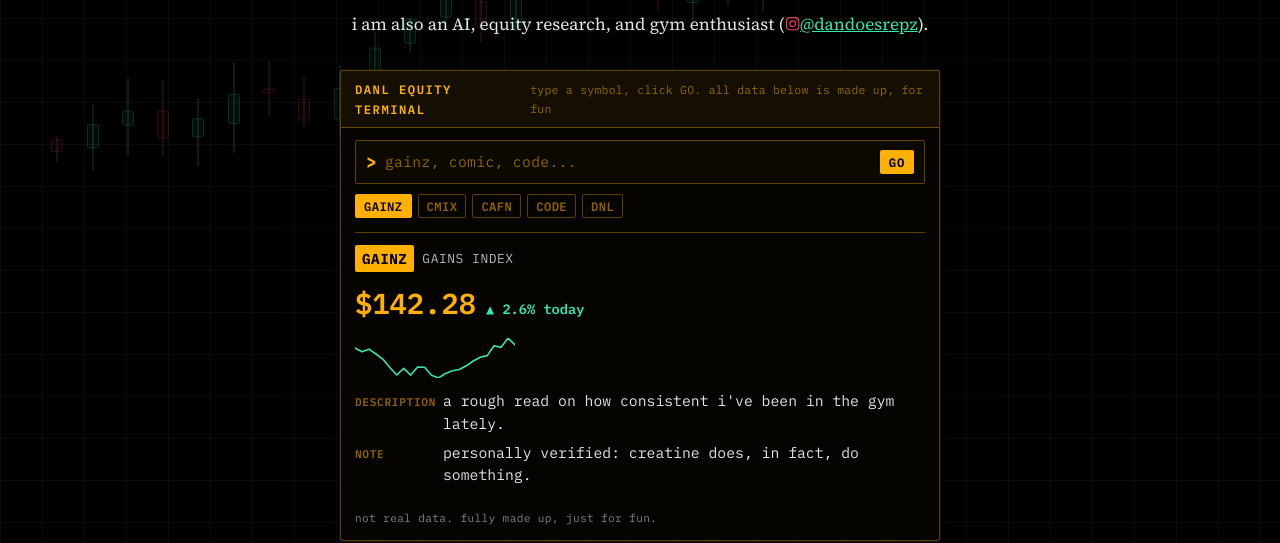
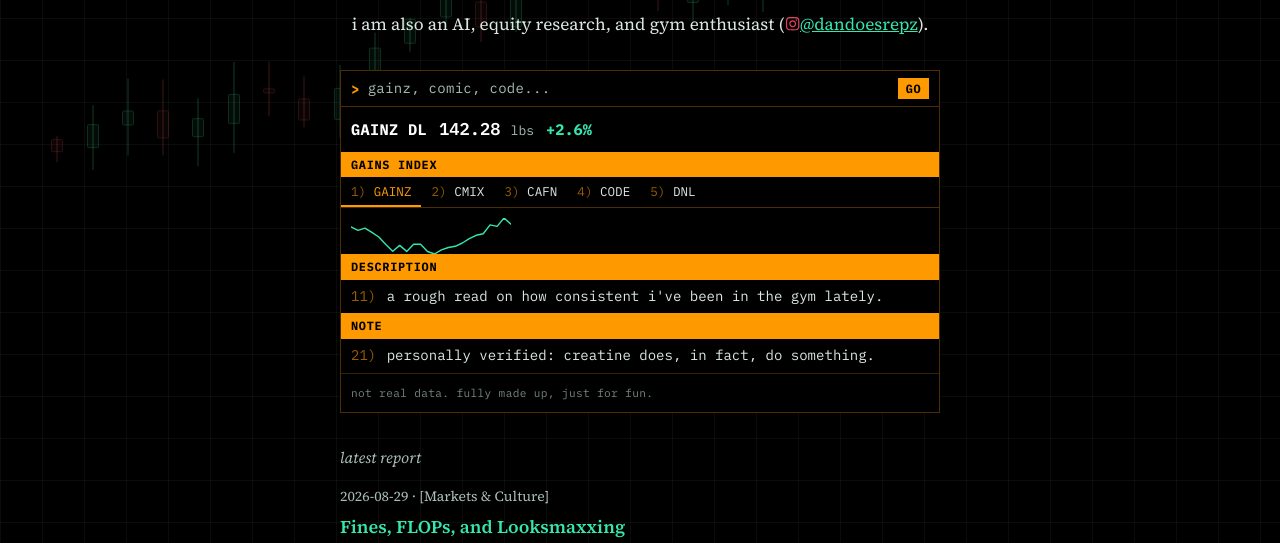
Before and after one commit to McMuf/daniellei.com, a React (Vite) app: page / in a window 1280 px wide. Shown: the part 276-819 px from the top of the page. Built offline with nearby package versions, Linux system fonts and the light colour scheme; no server answers.

Commit message:
match terminal to real bloomberg layout: amber bars, numbered tabs, drop live badge, fix units

```diff
--- a/src/App.css
+++ b/src/App.css
@@ -267,47 +267,22 @@ main {
 }
 
 .market-terminal {
-  --amber: #ffb000;
-  --amber-dim: rgba(255, 176, 0, 0.55);
-  --amber-line: rgba(255, 176, 0, 0.35);
+  --amber: #ff9900;
+  --amber-dim: rgba(255, 153, 0, 0.6);
+  --amber-line: rgba(255, 153, 0, 0.3);
   margin: 30px 0;
   border: 1px solid var(--amber-line);
-  border-radius: 3px;
-  background: #050400;
+  background: #000;
   font-family: 'IBM Plex Mono', var(--font-mono);
-  box-shadow: 0 0 0 1px rgba(255, 176, 0, 0.08), 0 20px 50px rgba(0, 0, 0, 0.5);
+  font-size: 0.8rem;
 }
 
-.mt-topbar {
-  display: flex;
-  align-items: baseline;
-  justify-content: space-between;
-  gap: 10px;
-  padding: 8px 14px;
-  border-bottom: 1px solid var(--amber-line);
-  background: rgba(255, 176, 0, 0.06);
-}
-.mt-topbar-label {
-  font-size: 0.68rem;
-  font-weight: 600;
-  letter-spacing: 0.12em;
-  color: var(--amber);
-}
-.mt-topbar-hint {
-  font-size: 0.64rem;
-  color: var(--amber-dim);
-  letter-spacing: 0.02em;
-}
-
-.mt-prompt {
+.mt-cmdbar {
   display: flex;
   align-items: center;
   gap: 8px;
-  margin: 12px 14px 0;
-  border: 1px solid var(--amber-line);
-  border-radius: 2px;
   padding: 6px 10px;
-  background: rgba(255, 176, 0, 0.03);
+  border-bottom: 1px solid var(--amber-line);
 }
 .mt-caret { color: var(--amber); font-weight: 700; }
 .mt-input {
@@ -316,129 +291,95 @@ main {
   border: none;
   outline: none;
   font-family: 'IBM Plex Mono', var(--font-mono);
-  font-size: 0.82rem;
+  font-size: 0.78rem;
   letter-spacing: 0.02em;
-  color: var(--amber);
+  color: #fff;
   text-transform: uppercase;
 }
-.mt-input::placeholder { color: var(--amber-dim); text-transform: none; }
+.mt-input::placeholder { color: var(--muted); text-transform: none; }
 
 .mt-go {
   font-family: 'IBM Plex Mono', var(--font-mono);
-  font-size: 0.68rem;
+  font-size: 0.66rem;
+  font-weight: 700;
+  letter-spacing: 0.04em;
+  color: #000;
+  background: var(--amber);
+  border: none;
+  padding: 3px 8px;
+  cursor: pointer;
+}
+.mt-go:hover { background: #ffb333; }
+
+.mt-tickerrow {
+  display: flex;
+  align-items: baseline;
+  flex-wrap: wrap;
+  gap: 12px;
+  padding: 8px 10px;
+}
+.mt-ticker { font-size: 0.85rem; font-weight: 700; color: #fff; letter-spacing: 0.02em; }
+.mt-ticker a { color: inherit; text-decoration: none; }
+.mt-ticker a:hover { text-decoration: underline; }
+.mt-price { font-size: 0.95rem; font-weight: 600; color: #fff; }
+.mt-unit { font-size: 0.72rem; font-weight: 400; color: var(--muted); }
+.mt-price-loading { color: var(--muted); letter-spacing: 0.1em; }
+.mt-change { font-size: 0.85rem; font-weight: 700; }
+.mt-change.up { color: var(--accent); }
+.mt-change.down { color: #eb5757; }
+
+.mt-bar {
+  background: var(--amber);
+  color: #000;
+  font-size: 0.66rem;
   font-weight: 700;
   letter-spacing: 0.06em;
-  color: #050400;
-  background: var(--amber);
-  border: none;
-  border-radius: 2px;
-  padding: 4px 9px;
-  cursor: pointer;
+  padding: 3px 10px;
 }
-.mt-go:hover { background: #ffc640; }
 
-.mt-picks {
-  margin: 10px 14px 0;
+.mt-tabs {
   display: flex;
   flex-wrap: wrap;
-  gap: 6px;
+  border-bottom: 1px solid var(--amber-line);
 }
-.mt-pick {
+.mt-tab {
   cursor: pointer;
   font-family: 'IBM Plex Mono', var(--font-mono);
-  font-size: 0.68rem;
-  font-weight: 600;
-  letter-spacing: 0.03em;
-  color: var(--amber-dim);
+  font-size: 0.7rem;
+  color: var(--fg);
   background: none;
-  border: 1px solid var(--amber-line);
-  border-radius: 2px;
-  padding: 3px 8px;
+  border: none;
+  border-bottom: 2px solid transparent;
+  padding: 6px 10px;
 }
-.mt-pick:hover { color: var(--amber); border-color: var(--amber); }
-.mt-pick.active { color: #050400; background: var(--amber); border-color: var(--amber); }
+.mt-tab-num { color: var(--amber-dim); }
+.mt-tab:hover { color: var(--amber); }
+.mt-tab.active { color: var(--amber); border-bottom-color: var(--amber); }
 
 .mt-notfound {
-  margin: 10px 14px 0;
+  padding: 8px 10px 0;
   font-size: 0.72rem;
   color: #eb5757;
   letter-spacing: 0.02em;
 }
 
-.mt-card { margin: 14px; padding-top: 12px; border-top: 1px solid var(--amber-line); }
+.mt-spark { display: block; padding: 10px 10px 0; box-sizing: content-box; }
 
-.mt-card-head {
-  display: flex;
-  align-items: center;
-  gap: 8px;
+.mt-row {
+  padding: 6px 10px;
+  font-size: 0.78rem;
+  color: var(--fg);
+  line-height: 1.55;
 }
-.mt-ticker {
-  font-size: 0.8rem;
-  font-weight: 700;
-  letter-spacing: 0.03em;
-  color: #050400;
-  background: var(--amber);
-  padding: 2px 7px;
-  border-radius: 2px;
-}
-.mt-ticker a { color: inherit; text-decoration: none; }
-.mt-ticker a:hover { text-decoration: underline; }
-.mt-name {
-  font-size: 0.72rem;
-  color: var(--muted);
-  text-transform: uppercase;
-  letter-spacing: 0.04em;
-}
-.mt-pts { font-size: 0.85rem; font-weight: 400; color: var(--amber-dim); }
-
-.mt-live {
-  margin-left: auto;
-  font-size: 0.64rem;
-  letter-spacing: 0.04em;
-  text-transform: uppercase;
-  color: var(--muted);
-}
-.mt-live.ready { color: var(--accent); }
-.mt-live.error { color: #eb5757; }
-
-.mt-price-loading { color: var(--amber-dim); letter-spacing: 0.1em; }
-
-.mt-price-row {
-  margin-top: 8px;
-  display: flex;
-  align-items: baseline;
-  gap: 10px;
-}
-.mt-price { font-size: 1.6rem; font-weight: 600; color: var(--amber); }
-.mt-change { font-size: 0.76rem; font-weight: 600; }
-.mt-change.up { color: var(--accent); }
-.mt-change.down { color: #eb5757; }
-
-.mt-spark { display: block; margin-top: 10px; }
-
-.mt-fields { margin-top: 12px; display: flex; flex-direction: column; gap: 6px; }
-.mt-field { display: flex; gap: 10px; align-items: baseline; }
-.mt-field-label {
-  flex-shrink: 0;
-  width: 78px;
-  font-size: 0.62rem;
-  font-weight: 600;
-  letter-spacing: 0.06em;
-  color: var(--amber-dim);
-}
-.mt-field-value { font-size: 0.82rem; color: var(--fg); line-height: 1.55; }
+.mt-row-num { color: var(--amber-dim); margin-right: 2px; }
 
 .mt-disclaimer {
-  padding: 8px 14px 12px;
+  padding: 10px;
+  border-top: 1px solid var(--amber-line);
   font-size: 0.62rem;
   letter-spacing: 0.03em;
   color: var(--muted);
   opacity: 0.7;
-}
-
-@media (max-width: 480px) {
-  .mt-field { flex-direction: column; gap: 2px; }
-  .mt-field-label { width: auto; }
 }
 
 .latest-report { margin-top: 32px; }
--- a/src/components/MarketTerminal.tsx
+++ b/src/components/MarketTerminal.tsx
@@ -2,7 +2,6 @@ import { useEffect, useMemo, useRef, useState } from 'react'
 import { TICKERS, type TickerEntry } from '../data/tickers'
 import { fetchGithubActivity, type GithubActivity } from '../lib/github'
 
-const QUICK_PICKS = ['GAINZ', 'CMIX', 'CAFN', 'CODE', 'DNL']
 const GITHUB_USERNAME = 'McMuf'
 
 function findTicker(query: string): TickerEntry | undefined {
@@ -47,7 +46,7 @@ function generateSpark(ticker: string, changePct: number, points = 24) {
 
 function Sparkline({ points, up }: { points: number[]; up: boolean }) {
   const w = 160
-  const h = 40
+  const h = 36
   const min = Math.min(...points)
   const range = Math.max(...points) - min || 1
   const d = points
@@ -60,7 +59,7 @@ function Sparkline({ points, up }: { points: number[]; up: boolean }) {
 
   return (
     <svg width={w} height={h} viewBox={`0 0 ${w} ${h}`} className="mt-spark" aria-hidden="true">
-      <path d={d} fill="none" stroke={up ? 'var(--accent)' : '#eb5757'} strokeWidth="1.6" strokeLinecap="round" strokeLinejoin="round" />
+      <path d={d} fill="none" stroke={up ? 'var(--accent)' : '#eb5757'} strokeWidth="1.4" strokeLinecap="round" strokeLinejoin="round" />
     </svg>
   )
 }
@@ -78,7 +77,7 @@ export default function MarketTerminal() {
   const [githubData, setGithubData] = useState<GithubActivity | null>(null)
 
   // Fetched once on mount (not just when CODE is selected) so it's already
-  // loaded by the time someone clicks the CODE chip.
+  // loaded by the time someone clicks the CODE tab.
   useEffect(() => {
     let cancelled = false
     fetchGithubActivity(GITHUB_USERNAME)
@@ -120,14 +119,15 @@ export default function MarketTerminal() {
     return () => window.clearInterval(id)
   }, [selected])
 
+  const displayPrice = isCode
+    ? codeIsLive ? githubData!.pushesThisWeek : Math.round(price)
+    : selected.isIndex
+      ? price.toLocaleString(undefined, { minimumFractionDigits: 2, maximumFractionDigits: 2 })
+      : price.toFixed(2)
+
   return (
     <div className="market-terminal">
-      <div className="mt-topbar">
-        <span className="mt-topbar-label">DANL EQUITY TERMINAL</span>
-        <span className="mt-topbar-hint">type a symbol, click GO. all data below is made up, for fun</span>
-      </div>
-
-      <div className="mt-prompt">
+      <div className="mt-cmdbar">
         <span className="mt-caret">&gt;</span>
         <input
           ref={inputRef}
@@ -141,15 +141,35 @@ export default function MarketTerminal() {
         <button type="button" className="mt-go" onClick={submit}>GO</button>
       </div>
 
-      <div className="mt-picks">
-        {QUICK_PICKS.map(t => (
+      <div className="mt-tickerrow">
+        <span className="mt-ticker">
+          {selected.url
+            ? <a href={selected.url} target="_blank" rel="noopener noreferrer">{selected.ticker} DL</a>
+            : `${selected.ticker} DL`}
+        </span>
+        {isCode && githubStatus === 'loading' ? (
+          <span className="mt-price mt-price-loading">···</span>
+        ) : (
+          <>
+            <span className="mt-price">{displayPrice} <span className="mt-unit">{selected.unit}</span></span>
+            <span className={`mt-change ${up ? 'up' : 'down'}`}>
+              {up ? '+' : ''}{displayChangePct.toFixed(1)}%
+            </span>
+          </>
+        )}
+      </div>
+
+      <div className="mt-bar">{selected.name.toUpperCase()}</div>
+
+      <div className="mt-tabs">
+        {TICKERS.map((t, i) => (
           <button
-            key={t}
+            key={t.ticker}
             type="button"
-            className={`mt-pick${selected.ticker === t ? ' active' : ''}`}
-            onClick={() => show(TICKERS.find(x => x.ticker === t)!)}
+            className={`mt-tab${selected.ticker === t.ticker ? ' active' : ''}`}
+            onClick={() => show(t)}
           >
-            {t}
+            <span className="mt-tab-num">{i + 1})</span> {t.ticker}
           </button>
         ))}
       </div>
@@ -158,59 +178,18 @@ export default function MarketTerminal() {
         <p className="mt-notfound">not found: "{notFound}". try one of the symbols above.</p>
       )}
 
-      <div className="mt-card">
-        <div className="mt-card-head">
-          <span className="mt-ticker">
-            {selected.url
-              ? <a href={selected.url} target="_blank" rel="noopener noreferrer">{selected.ticker}</a>
-              : selected.ticker}
-          </span>
-          <span className="mt-name">{selected.name}</span>
-          {isCode && (
-            <span className={`mt-live ${githubStatus}`}>
-              {githubStatus === 'ready' && '● live'}
-              {githubStatus === 'loading' && 'connecting...'}
-              {githubStatus === 'error' && 'offline, showing fallback'}
-            </span>
-          )}
-        </div>
-        <div className="mt-price-row">
-          {isCode && githubStatus === 'loading' ? (
-            <span className="mt-price mt-price-loading">···</span>
-          ) : (
-            <>
-              <span className="mt-price">
-                {isCode
-                  ? codeIsLive ? githubData!.pushesThisWeek : price.toFixed(0)
-                  : selected.isIndex
-                    ? price.toLocaleString(undefined, { minimumFractionDigits: 2, maximumFractionDigits: 2 })
-                    : `$${price.toFixed(2)}`}
-                {isCode && <span className="mt-pts"> pushes/wk</span>}
-                {selected.isIndex && <span className="mt-pts"> pts</span>}
-              </span>
-              <span className={`mt-change ${up ? 'up' : 'down'}`}>
-                {up ? '▲' : '▼'} {Math.abs(displayChangePct).toFixed(1)}% {isCode ? 'week/week' : 'today'}
-              </span>
-            </>
-          )}
-        </div>
-        <Sparkline points={displaySpark} up={up} />
+      <Sparkline points={displaySpark} up={up} />
 
-        <div className="mt-fields">
-          <div className="mt-field">
-            <span className="mt-field-label">DESCRIPTION</span>
-            <span className="mt-field-value">{selected.blurb}</span>
-          </div>
-          <div className="mt-field">
-            <span className="mt-field-label">NOTE</span>
-            <span className="mt-field-value">
-              {isCode && githubStatus === 'loading' && 'loading live activity from GitHub...'}
-              {isCode && codeIsLive && `${githubData!.pushesThisWeek} pushes to public repos in the last 7 days, pulled live from GitHub.`}
-              {(!isCode || githubStatus === 'error') && selected.fact}
-            </span>
-          </div>
-        </div>
-      </div>
+      <div className="mt-bar">DESCRIPTION</div>
+      <p className="mt-row"><span className="mt-row-num">11)</span> {selected.blurb}</p>
+
+      <div className="mt-bar">NOTE</div>
+      <p className="mt-row">
+        <span className="mt-row-num">21)</span>{' '}
+        {isCode && githubStatus === 'loading' && 'loading live activity from GitHub...'}
+        {isCode && codeIsLive && `${githubData!.pushesThisWeek} pushes to public repos in the last 7 days, pulled live from GitHub.`}
+        {(!isCode || githubStatus === 'error') && selected.fact}
+      </p>
 
       <p className="mt-disclaimer">not real data. fully made up, just for fun.</p>
     </div>
```
Also changed, not shown: src/data/tickers.ts (+8 -2 lines).
